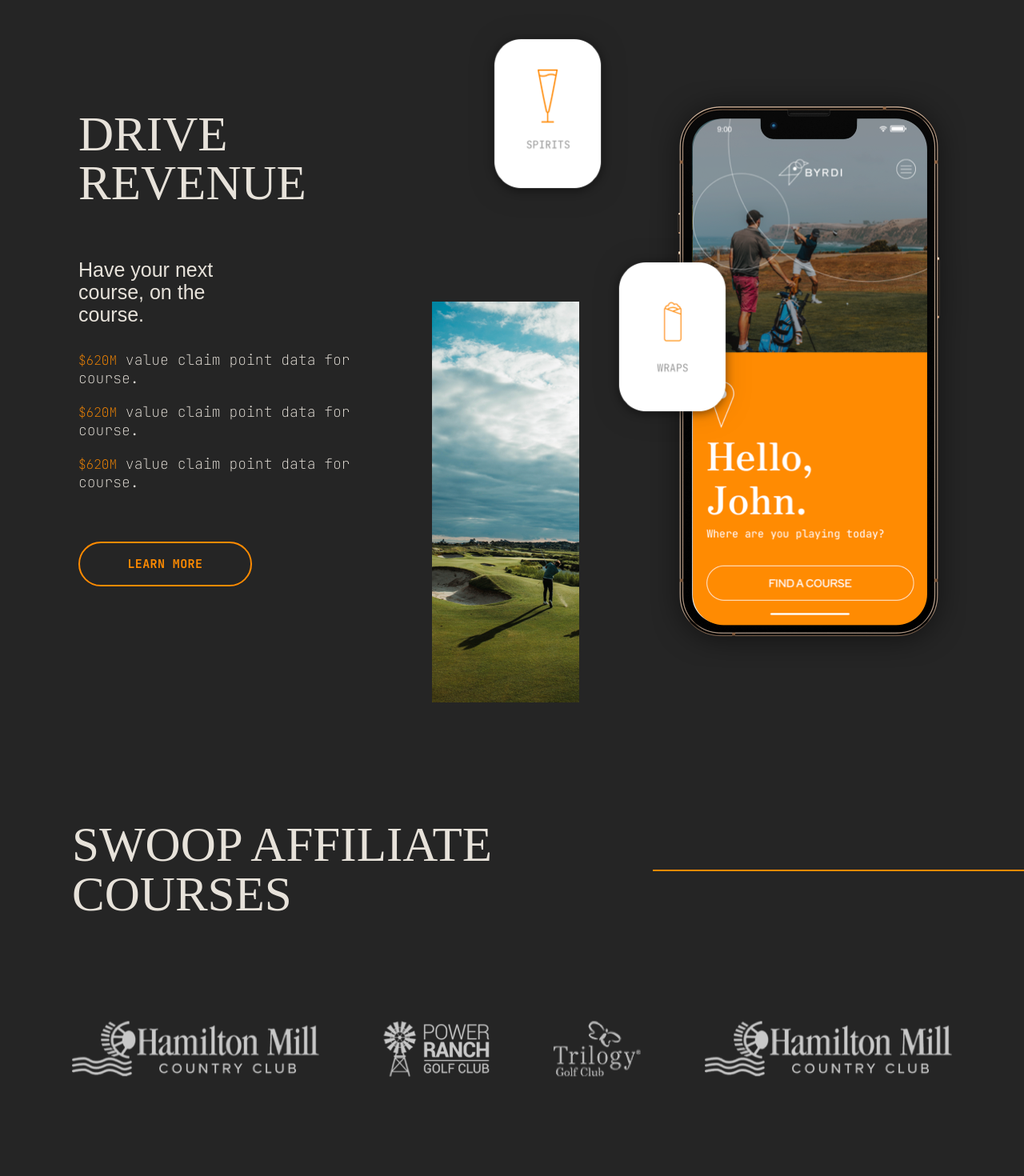
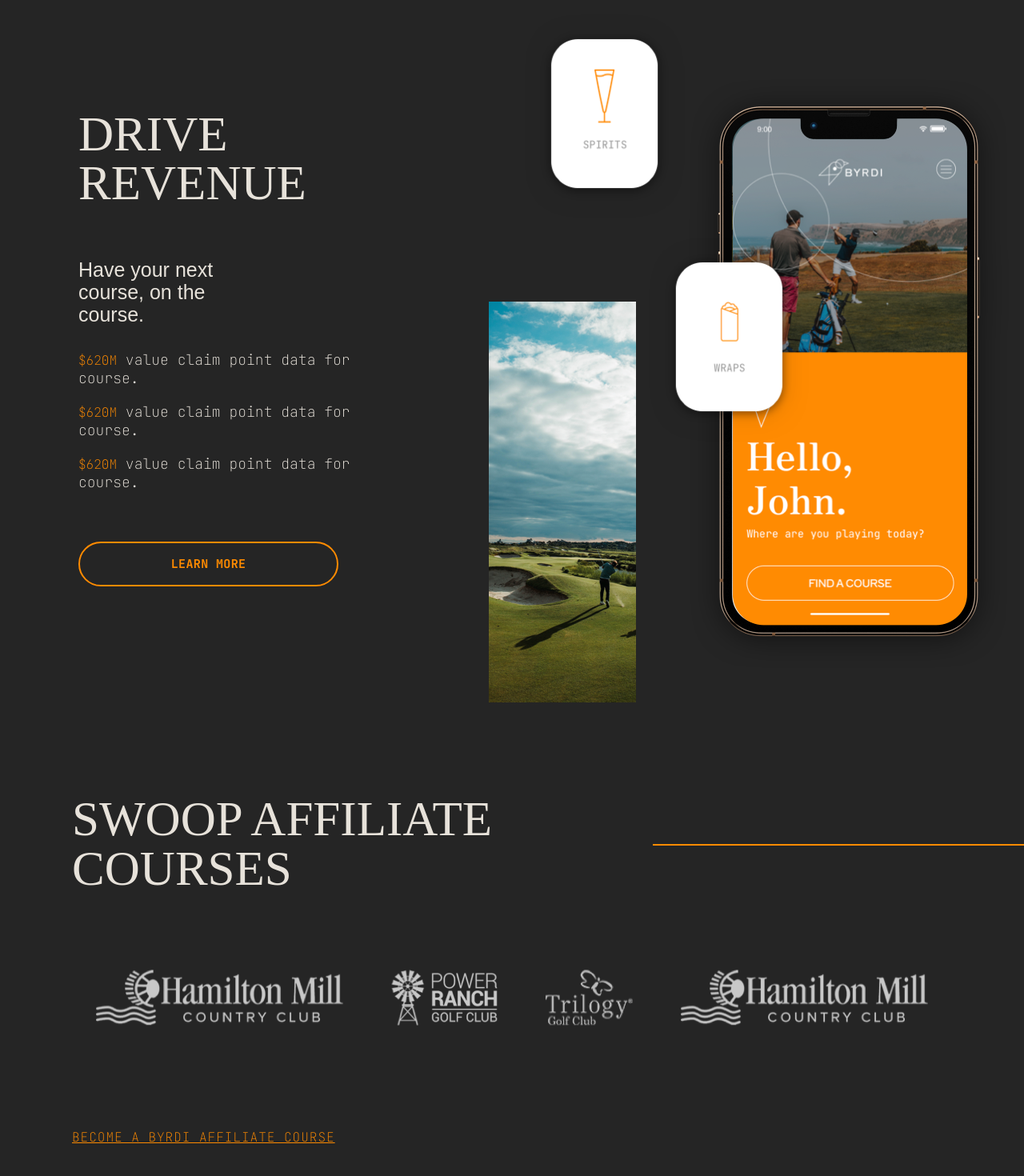
Before and after one commit to avantbaker/swoop, a Next.js app: page / in a window 1280 px wide. Shown: the part 2060-3530 px from the top of the page at 80% size. Built offline with nearby package versions, Linux system fonts and the light colour scheme; a web font is replaced by a local one.

Commit message:
Minor adjustments to the layout on responsive platforms

```diff
--- a/components/drive-revenue/index.tsx
+++ b/components/drive-revenue/index.tsx
@@ -110,22 +110,45 @@
 	position: absolute;
 	flex-shrink: 0;
 	top: -60px;
-	right: -42px;
+	right: -92px;
 `;
 const SpiritsImage = styled('img')`
 	position: absolute;
 	top: -120px;
-	left: 45px;
+	left: 85px;
 `;
 const WrapsImage = styled('img')`
 	position: absolute;
 	top: 160px;
-	left: 200px;
+	left: 240px;
 `;
 const RectangleFlagImage = styled('img')`
 	position: absolute;
 	top: 240px;
-	left: 0;
+	left: 40px;
+`;
+
+const CustomSection = styled(Section)`
+	flex-direction: column;
+	@media screen and (min-width: ${rem(900)}) {
+		flex-direction: row;
+	}
+	& > *:first-child {
+		flex: 1;
+	}
+	& > *:last-child {
+		flex: 1;
+	}
+	@media screen and (min-width: ${rem(1024)}) {
+		& > *:last-child {
+			flex: 2;
+		}
+	}
+	@media screen and (min-width: ${rem(1200)}) {
+		& > *:first-child {
+			flex: 1.5;
+		}
+	}
 `;
 const DesktopMockupGallery = ({ ...rest }) => {
 	return (
@@ -146,12 +169,8 @@
 export const DriveRevenue = () => {
 	const { space } = useTheme();
 	return (
-		<Section
-			flexDirection={['column', 'row']}
-			mt={[space[4], space[6], space[7]]}
-			mb={[space[6], space[7]]}
-		>
-			<Flex flex="1" flexDirection="column" pl={2} pr={2}>
+		<CustomSection mt={[space[4], space[6], space[7]]} mb={[space[5], space[5]]}>
+			<Flex flexDirection="column" pl={2} pr={2} mb={[6]}>
 				<Text maxWidth={['60%']} variant="h1" mb={[5, 5, 6]}>
 					Drive Revenue
 				</Text>
@@ -180,18 +199,17 @@
 					title="Learn More"
 					color="orange"
 					textAlign="center"
-					maxWidth={['100%', '50%']}
+					maxWidth={['100%', '70%']}
 				/>
 			</Flex>
 			<Flex
-				flex={['1', '2', '1.5']}
-				pt={[rem(space[7]), 0]}
+				pt={[rem(space[6]), rem(space[6]), 0]}
 				pb={rem(space[7])}
 				justifyContent="center"
 			>
 				<MobileRevenueGallery />
 				<DesktopMockupGallery />
 			</Flex>
-		</Section>
+		</CustomSection>
 	);
 };
--- a/pages/index.tsx
+++ b/pages/index.tsx
@@ -10,7 +10,7 @@
 
 const TitleText = styled(Text)`
 	position: relative;
-	@media screen and (min-width: ${({ theme }) => theme.breakpoints[1]}) {
+	@media screen and (min-width: ${({ theme }) => theme.breakpoints[0]}) {
 		&:after {
 			display: block;
 			content: '';
@@ -26,10 +26,11 @@
 
 const LogoWrapper = styled(Box)`
 	display: flex;
-	flex: 1 / 2;
+	justify-content: center;
 	margin-bottom: ${({ theme }) => rem(theme.space[6])};
 	img {
 		max-width: 100%;
+		height: auto;
 	}
 `;
 
@@ -39,15 +40,51 @@
 	padding-left: 20px;
 	width: 100%;
 `;
-const AffiliateWrapper = styled(Box)``;
+const AffiliateWrapper = styled(Box)`
+	padding-top: ${({ theme }) => rem(theme.space[6])};
+	@media screen and (min-width: ${rem(900)}) {
+		padding-top: ${({ theme }) => 0};
+	}
+	@media screen and (min-width: ${rem(1024)}) {
+		padding-top: ${({ theme }) => rem(theme.space[6])};
+	}
+`;
 const LogoContainer = styled(Flex)`
 	position: relative;
+	display: grid;
+	grid-template-rows: repeat(3, 1fr);
+	grid-template-columns: repeat(2, 1fr);
+
+	& > *:first-child {
+		grid-column: 1 / 3;
+	}
+	& > *:last-child {
+		grid-column: 1 / 3;
+	}
+
+	@media screen and (min-width: ${({ theme }) => rem(516)}) {
+		grid-template-rows: repeat(2, 1fr);
+		grid-template-columns: repeat(2, 1fr);
+
+		& > *:first-child {
+			grid-column: unset;
+		}
+		& > *:last-child {
+			grid-column: unset;
+		}
+	}
+
+	@media screen and (min-width: ${({ theme }) => rem(1200)}) {
+		display: flex;
+		justify-content: space-around;
+	}
+
 	&:after {
 		display: block;
 		content: '';
 		position: absolute;
 		bottom: 0;
-		left: ${({ theme }) => theme.space[4]};
+		left: ${({ theme }) => '-20px'};
 		width: 100vw;
 		background-color: ${({ theme }) => theme.colors.orange};
 		height: 2px;
@@ -80,15 +117,11 @@
 			<VideoSection />
 			<DriveRevenue />
 			<AffiliateContainer>
-				<AffiliateWrapper pt={[6]} mb={4} px={4}>
-					<TitleText maxWidth={['100%', '60%']} variant="h1" mb={[6, 6, 7]}>
+				<AffiliateWrapper mb={4} px={4}>
+					<TitleText maxWidth={['80%', '60%']} variant="h1" mb={[6]}>
 						Swoop Affiliate Courses
 					</TitleText>
-					<LogoContainer
-						flexDirection="row"
-						flexWrap="wrap"
-						justifyContent={['space-around', 'space-around', 'space-between']}
-					>
+					<LogoContainer pt={[5]} pb={[6]}>
 						<LogoWrapper>
 							<img src="/images/logos/logo-sticky-1.png" alt="1st Logo" />
 						</LogoWrapper>
@@ -102,7 +135,7 @@
 							<img src="/images/logos/logo-sticky-1.png" alt="1st Logo" />
 						</LogoWrapper>
 					</LogoContainer>
-					<Link maxWidth={['60%']} variant="link3" mt={6} mb={6}>
+					<Link maxWidth={['60%']} variant="link3" mt={[6, 6, 0]} mb={6}>
 						<Text color="orange">Become a Byrdi Affiliate Course</Text>
 					</Link>
 				</AffiliateWrapper>
```
